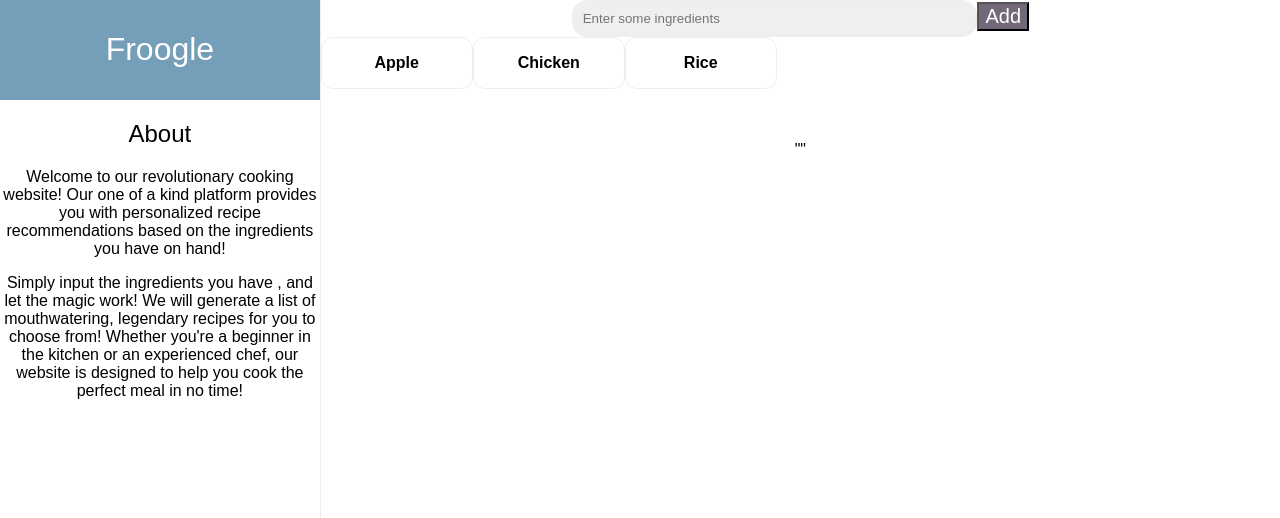
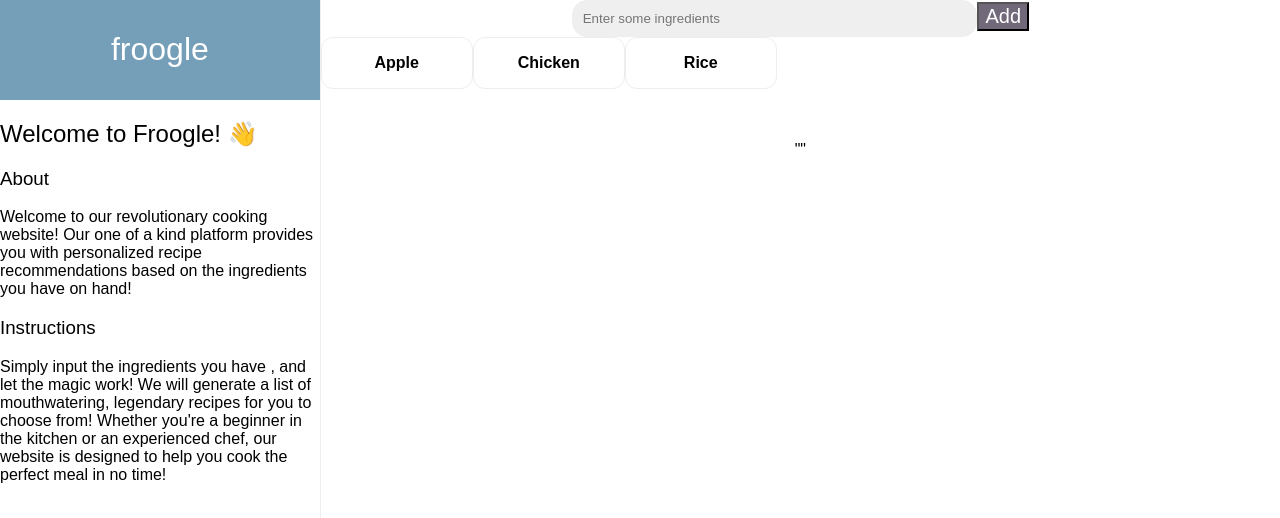
Before and after one commit to mhmh4/froogle, a React (Create React App) app in the folder public/frontend/hawkhack-app/: page / in a window 1280 px wide. Shown: the top 518 px of the page. Built offline with nearby package versions, Linux system fonts and the light colour scheme.

Commit message:
Update styles

```diff
--- a/public/frontend/hawkhack-app/src/App.css
+++ b/public/frontend/hawkhack-app/src/App.css
@@ -10,7 +10,7 @@
 }
 
 .App {
-  text-align: center;
+  /* text-align: center; */
 }
 
 .App h1, .App h2, .App h3, .App h4, .App h5, .App h6 {
@@ -33,8 +33,8 @@
   min-height: 100vh;
   display: flex;
   /* flex-direction: column; */
-  align-items: center;
-  justify-content: center;
+  /* align-items: center; */
+  /* justify-content: center; */
   font-size: calc(10px + 2vmin);
   color: white;
 }
@@ -76,5 +76,6 @@ color:blue;
 
 .right {
   width: 75%;
+  text-align: center;
   /* background-color: green; */
 }
--- a/public/frontend/hawkhack-app/src/App.js
+++ b/public/frontend/hawkhack-app/src/App.js
@@ -20,8 +20,8 @@ const router = createBrowserRouter([
   {
     path: "/",
     element: (
-      <div>
-      <h1>Froogle</h1>
+      <div style={{ textAlign: 'center' }}>
+      <h1>froogle</h1>
       {/* <Link style={{ color: '#eee' }} to="/about"> About Us</Link> */}
       {/* &nbsp; */}
       {/* <Link style={{ color: '#eee' }} to="/mainapp"> Mainapp</Link> */}
@@ -115,12 +115,14 @@ const router = createBrowserRouter([
               <RouterProvider style={{ color: '#fff' }} router={router} />
               </div>
               <div>
-              <h2>About</h2>
+              <h2>Welcome to Froogle! 👋</h2>
+              <h3>About</h3>
               <p>
               Welcome to our revolutionary cooking website!
               Our one of a kind platform provides you with personalized recipe
               recommendations based on the ingredients you have on hand!</p>
                 <p>
+              <h3>Instructions</h3>
 Simply input the ingredients you have , and let the magic work!  We will generate a list of mouthwatering, legendary recipes for you to choose from! Whether you're a beginner in the kitchen or an experienced chef, our website is designed to help you cook the perfect meal in no time!
               </p>
               </div>
```
